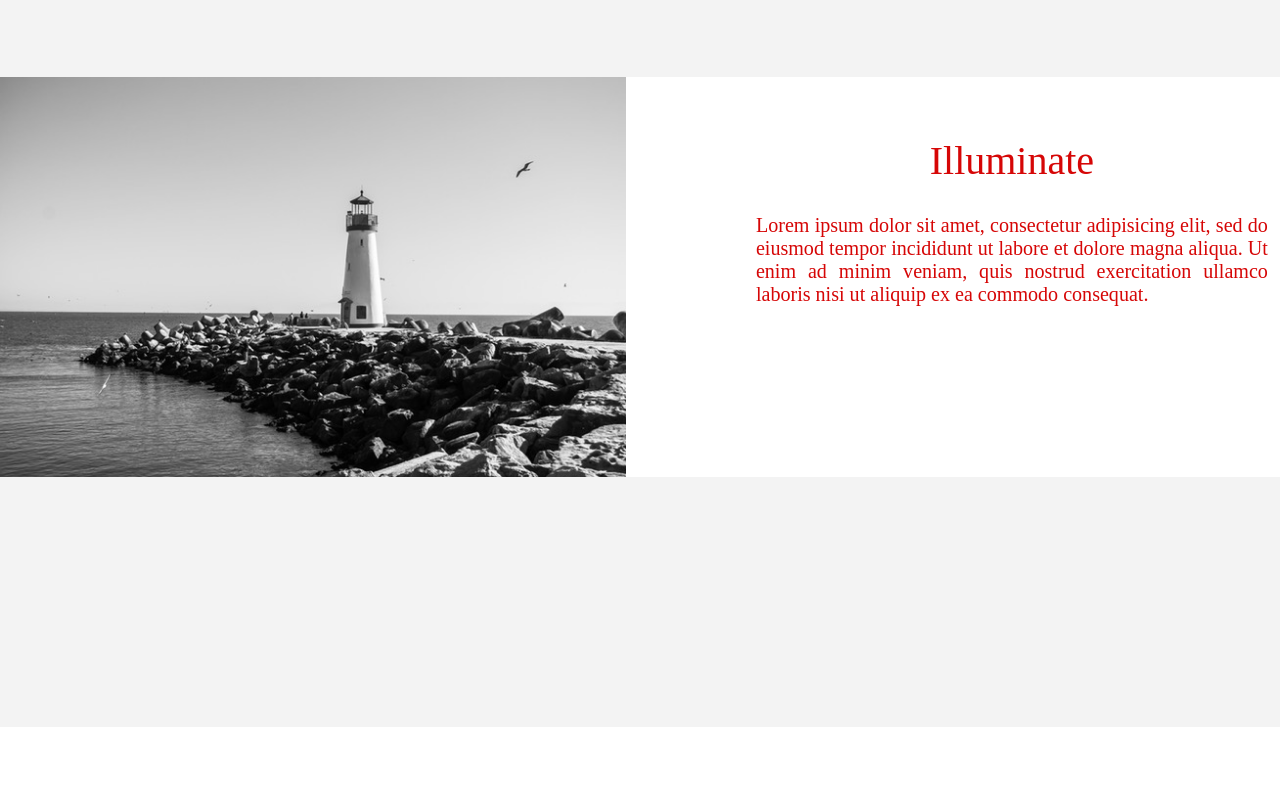
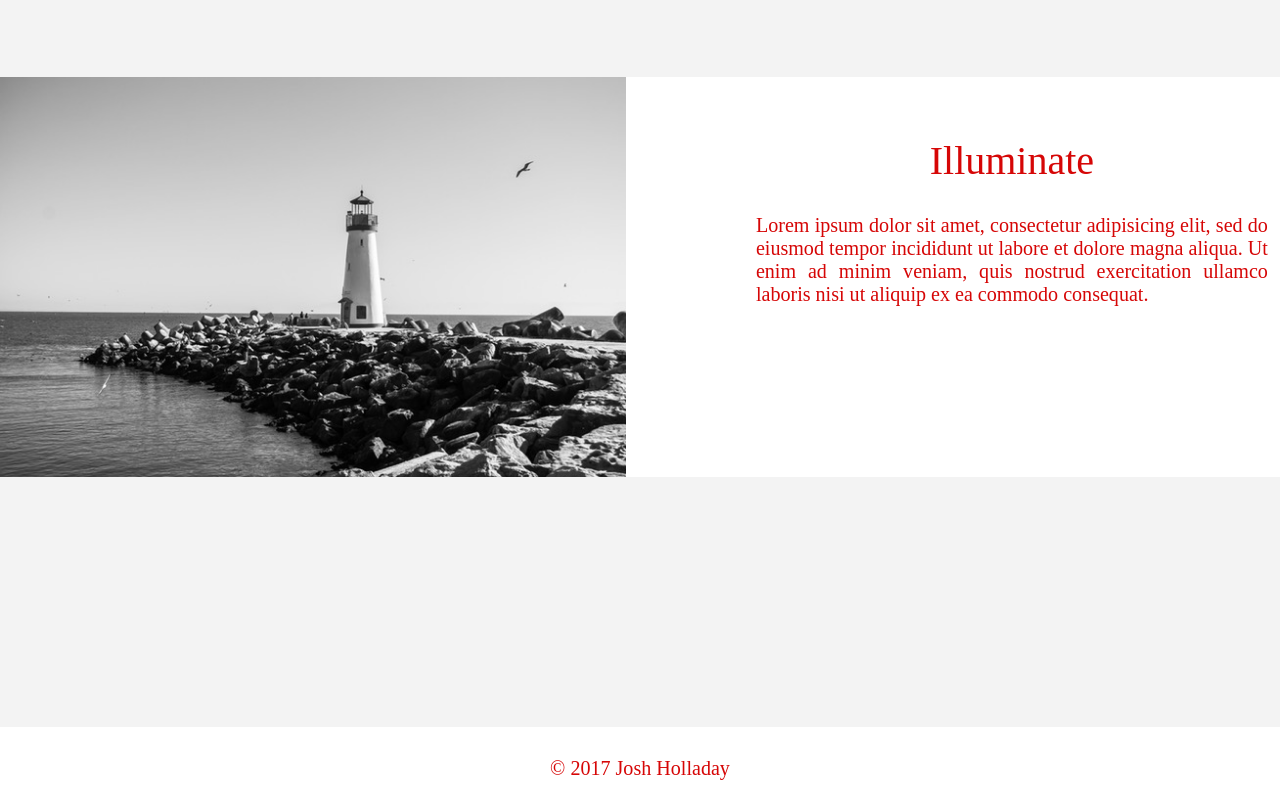
Before and after one commit to joshin-run-tiy/white, a website built with webpack: page index.html in a window 1280 px wide. Shown: the part 9373-10173 px from the top of the page. Before the commit the page ends 10100 px from the top, so only its background shows below. Built offline with nearby package versions, Linux system fonts and the light colour scheme.

Commit message:
Fix (test) Confirm that Dev changes did not effect Master branch

```diff
--- a/index.html
+++ b/index.html
@@ -122,7 +122,7 @@
 
     <div class="spacer--footer"></div>
 
-    <!-- <footer><p class="p--footer">&copy; 2017 Josh Holladay</p></footer> -->
+    <footer><p class="p--footer">&copy; 2017 Josh Holladay</p></footer>
     <script type="text/javascript" src="./dist/bundle.js"></script>
   </body>
 </html>
```
